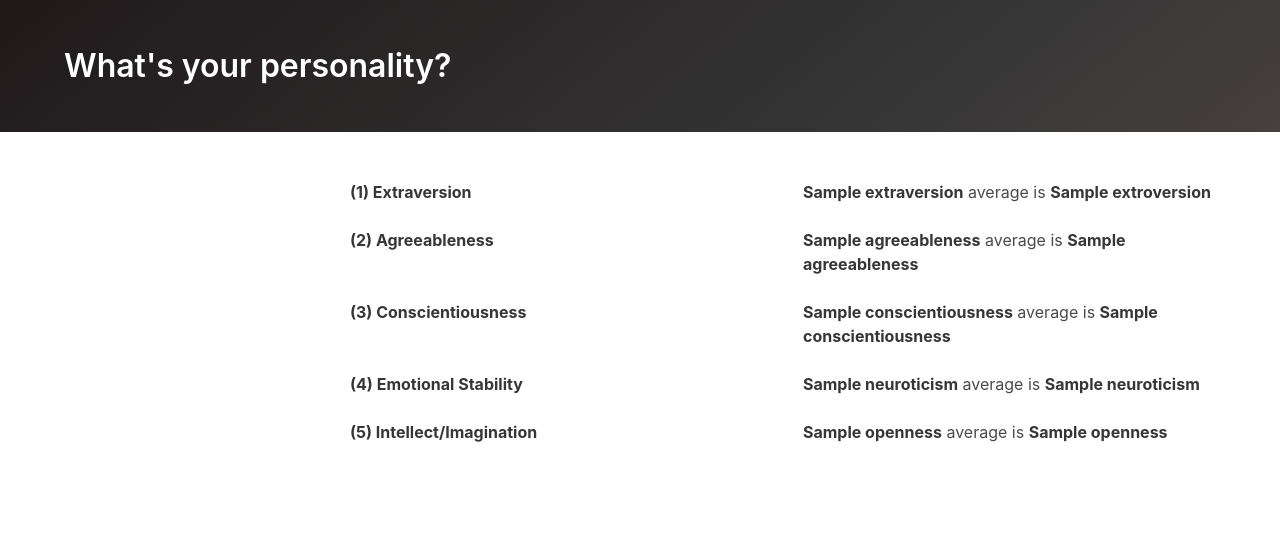
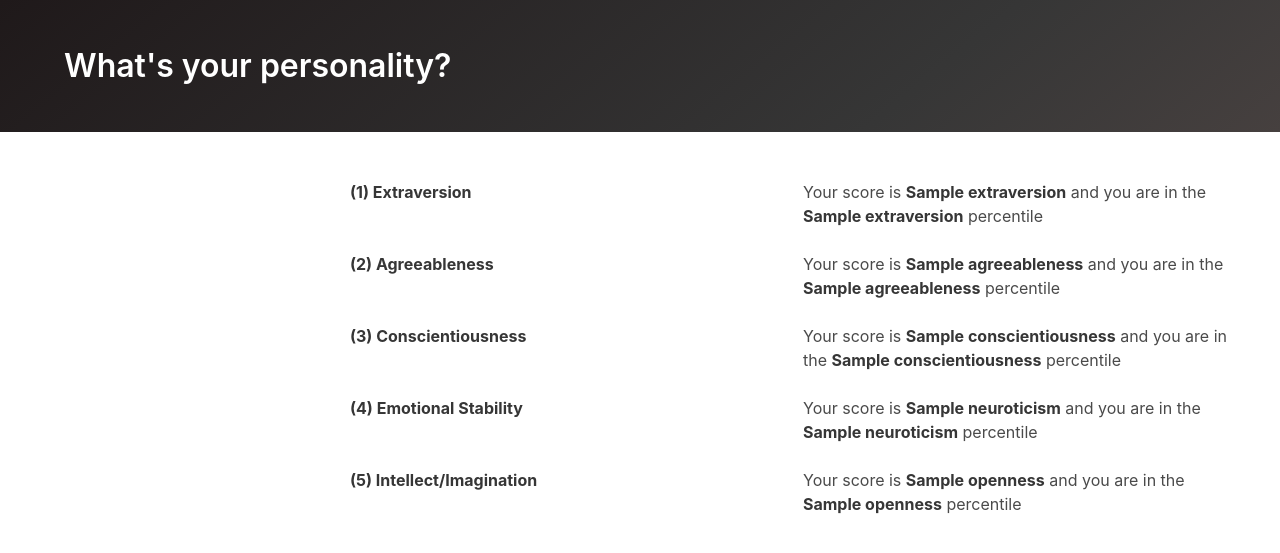
Before and after one commit to enzocc/personality_test, a Flask app: template templates/results.html in a window 1280 px wide. Shown: the top 553 px of the page. Run offline with Flask 2, Linux system fonts and the light colour scheme; the template is opened without the code that fills it: most values are stand-ins (such as "Sample title", 1, 10 or a date in 2020); some libraries are stand-ins or nearby versions.

Commit message:
Add percentile calculations

```diff
--- a/app.py
+++ b/app.py
@@ -1,5 +1,6 @@
 import requests
 import json
+from scipy import stats
 from flask import (
     Flask, render_template, request, redirect, url_for, flash
 )
@@ -128,17 +129,11 @@ class Personality(db.Model):
 
 class Personalities(object):
     def __init__(self):
-        all_e = [p.total_e for p in Personality.query]
-        all_n = [p.total_n for p in Personality.query]
-        all_a = [p.total_a for p in Personality.query]
-        all_c = [p.total_c for p in Personality.query]
-        all_o = [p.total_o for p in Personality.query]
-
-        self.avr_e = sum(all_e)/len(all_e)
-        self.avr_n = sum(all_n)/len(all_n)
-        self.avr_a = sum(all_a)/len(all_a)
-        self.avr_c = sum(all_c)/len(all_c)
-        self.avr_o = sum(all_o)/len(all_o)
+        self.all_e = [p.total_e for p in Personality.query]
+        self.all_n = [p.total_n for p in Personality.query]
+        self.all_a = [p.total_a for p in Personality.query]
+        self.all_c = [p.total_c for p in Personality.query]
+        self.all_o = [p.total_o for p in Personality.query]
 
 
 @app.route('/', methods=["POST"])
@@ -161,15 +156,21 @@ def index_get():
 @app.route('/results')
 def results_get():
     results = json.loads(request.args['results'])
-    all_scores = {
-        "openness": round(ALL_PEOPLE.avr_o, 2),
-        "conscientiousness": round(ALL_PEOPLE.avr_c, 2),
-        "extroversion": round(ALL_PEOPLE.avr_e, 2),
-        "agreeableness": round(ALL_PEOPLE.avr_a, 2),
-        "neuroticism": round(ALL_PEOPLE.avr_n, 2),
+    p_o = stats.percentileofscore(ALL_PEOPLE.all_o, results["openness"])
+    p_c = stats.percentileofscore(ALL_PEOPLE.all_c, results["conscientiousness"])   # noqa
+    p_e = stats.percentileofscore(ALL_PEOPLE.all_e, results["extraversion"])
+    p_a = stats.percentileofscore(ALL_PEOPLE.all_a, results["agreeableness"])
+    p_n = stats.percentileofscore(ALL_PEOPLE.all_n, results["neuroticism"])
+
+    percentile = {
+        "openness": round(p_o, 2),
+        "conscientiousness": round(p_c, 2),
+        "extraversion": round(p_e, 2),
+        "agreeableness": round(p_a, 2),
+        "neuroticism": round(p_n, 2),
     }
     return render_template(
-        "results.html", results=results, all_people=all_scores
+        "results.html", results=results, percentile=percentile
     )
 
 
--- a/requirements.txt
+++ b/requirements.txt
@@ -20,7 +20,7 @@ pylint==2.6.0
 pylint-flask==0.6
 pylint-plugin-utils==0.6
 requests==2.24.0
-setuptools==39.0.1
+scipy==1.5.2
 six==1.15.0
 SQLAlchemy==1.3.19
 toml==0.10.1
--- a/templates/results.html
+++ b/templates/results.html
@@ -20,23 +20,23 @@
     <section class="section">
         <div class="columns">
             <div class="column is-offset-one-quarter"><strong>(1) Extraversion</strong></div>
-            <div class="column"><strong>{{ results.extraversion }}</strong> average is <strong>{{ all_people.extroversion }}</strong></div>
+            <div class="column">Your score is <strong>{{ results.extraversion }}</strong> and you are in the <strong>{{ percentile.extraversion }}</strong> percentile</div>
         </div>
         <div class="columns">
             <div class="column is-offset-one-quarter"><strong>(2) Agreeableness</strong></div>
-            <div class="column"><strong>{{ results.agreeableness }}</strong> average is <strong>{{ all_people.agreeableness }}</strong></div>
+            <div class="column">Your score is <strong>{{ results.agreeableness }}</strong> and you are in the <strong>{{ percentile.agreeableness }}</strong> percentile</div>
         </div>
         <div class="columns">
             <div class="column is-offset-one-quarter"><strong>(3) Conscientiousness</strong></div>
-            <div class="column"><strong>{{ results.conscientiousness }}</strong> average is <strong>{{ all_people.conscientiousness }}</strong></div>
+            <div class="column">Your score is <strong>{{ results.conscientiousness }}</strong> and you are in the <strong>{{ percentile.conscientiousness }}</strong> percentile</div>
         </div>
         <div class="columns">
             <div class="column is-offset-one-quarter"><strong>(4) Emotional Stability</strong></div>
-            <div class="column"><strong>{{ results.neuroticism }}</strong> average is <strong>{{ all_people.neuroticism }}</strong></div>
+            <div class="column">Your score is <strong>{{ results.neuroticism }}</strong> and you are in the <strong>{{ percentile.neuroticism }}</strong> percentile</div>
         </div>
         <div class="columns">
             <div class="column is-offset-one-quarter"><strong>(5) Intellect/Imagination</strong></div>
-            <div class="column"><strong>{{ results.openness }}</strong> average is <strong>{{ all_people.openness }}</strong></div>
+            <div class="column">Your score is <strong>{{ results.openness }}</strong> and you are in the <strong>{{ percentile.openness }}</strong> percentile</div>
         </div>
     </section>
 
```
